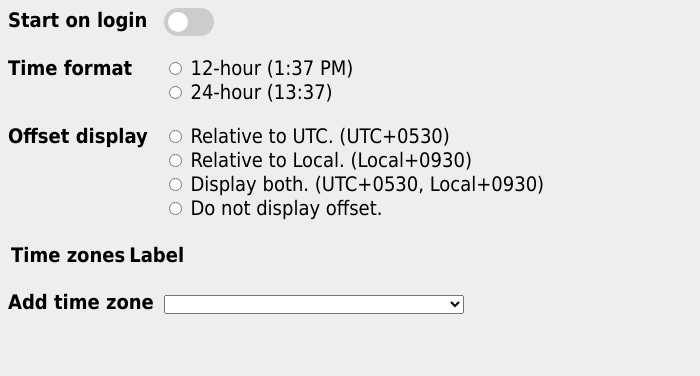
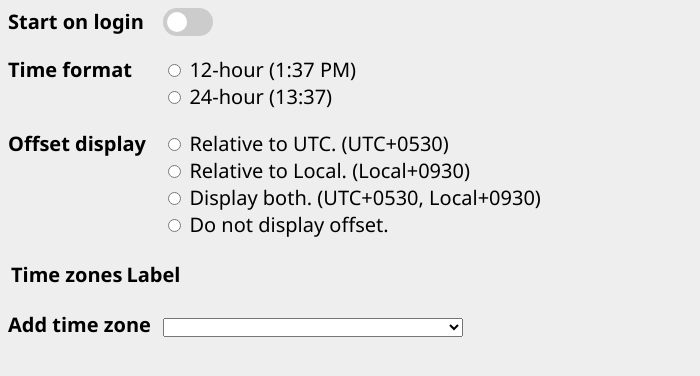
Before and after one commit to kiprobinson/everytime, an Electron app: page settings.html in a window 700 px wide. Drawn offline with Linux system fonts and the light colour scheme; no server answers.

Commit message:
font change

```diff
--- a/package.json
+++ b/package.json
@@ -1,6 +1,6 @@
 {
   "name": "Everytime",
-  "version": "1.0.0",
+  "version": "1.0.1",
   "author": {
     "name": "Kip Robinson",
     "url": "https://ampersand.space"
--- a/settings.html
+++ b/settings.html
@@ -6,7 +6,7 @@
       box-sizing: border-box;
     }
     body {
-      font-family: Tahoma,Helvetica,sans-serif;
+      font-family: "Segoe UI",Tahoma,Helvetica,sans-serif;
       font-size: 20px;
       background-color: #eee;
     }
```
